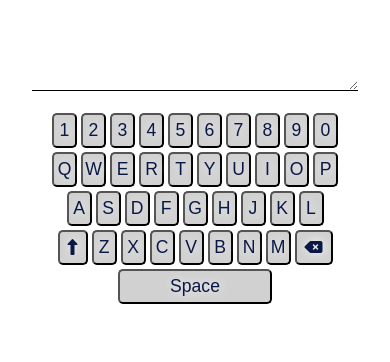
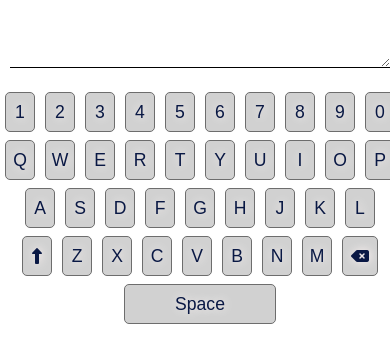
Before and after one commit to sisodia-akshit/Virtual-Keyboard, a plain HTML site: page index.html in a window 390 px wide. Shown: the part 254-616 px from the top of the page. Drawn offline with Linux system fonts and the light colour scheme.

Commit message:
Update styles.css

```diff
--- a/styles.css
+++ b/styles.css
@@ -35,8 +35,10 @@ textarea{
 }
 button{
     width:50px;
+    min-width: 30px;
     height: 50px;
     margin: 5px 8px;
+    border: .2px solid #6d6d6d;
     border-radius: 5px;
     background-color: rgb(209, 209, 209);
     font-size: 1.1rem;
@@ -70,9 +72,9 @@ i{
 }
 @media (max-width:700px) {
     button{
-        width:30px;
+        width:fit-content;
         height: 40px;
-        margin: 3px 5px;
+        margin: 4px 5px;
         border-radius: 5px;
     }
     .delete, .shift,.hshift{
@@ -88,8 +90,8 @@ i{
 @media (max-width:550px) {
     button{
         width:25px;
-        height: 35px;
-        margin: 2px 2px;
+        height: 40px;
+        margin: 4px 5px;
         border-radius: 5px;
     }
     .delete, .shift,.hshift{
```
